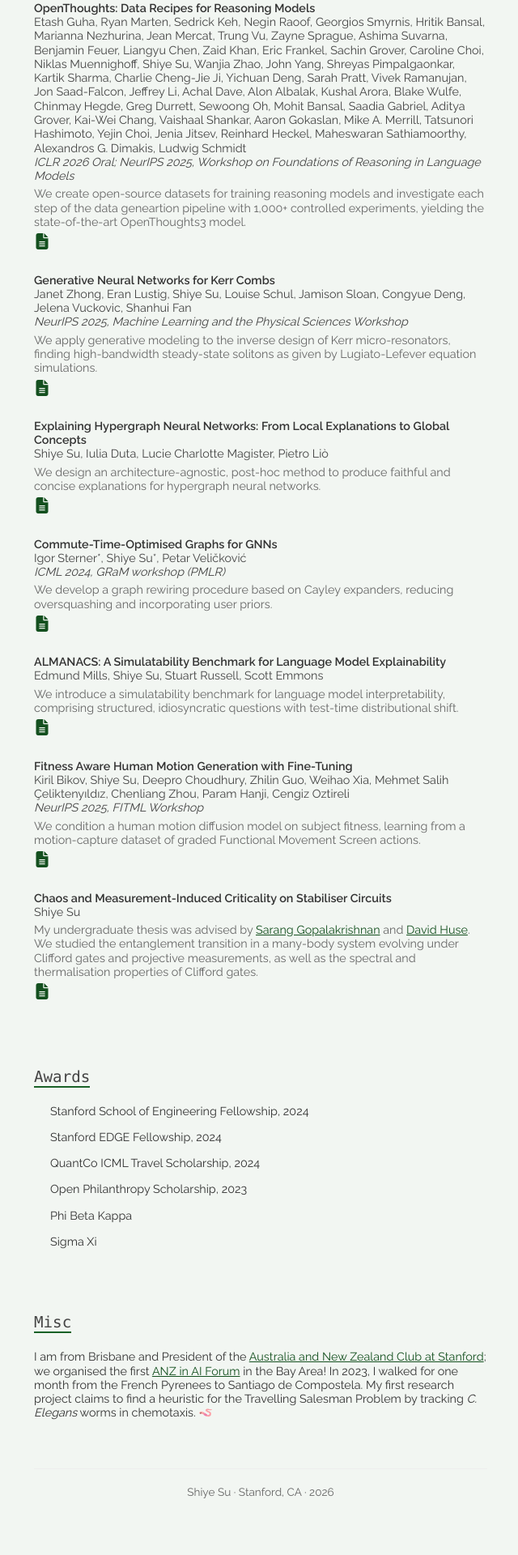
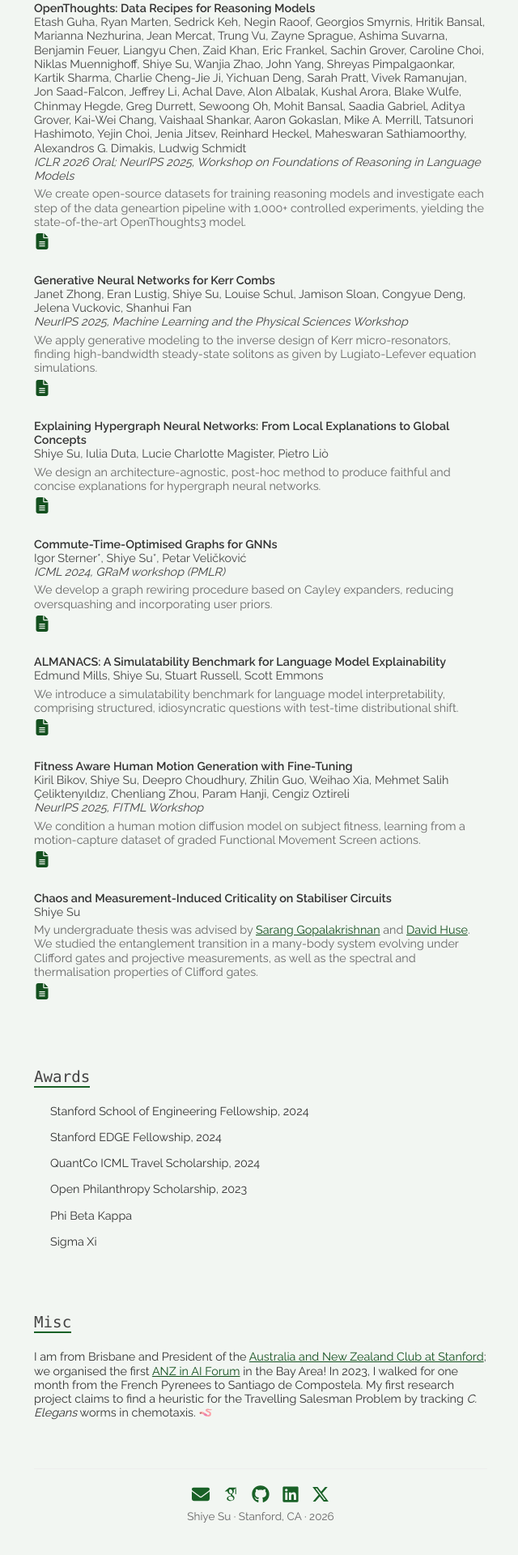
Before and after one commit to ssu53/ssu53.github.io, a Jekyll site: the page built from index.html, in a window 1280 px wide. Shown: the part 1640-3560 px from the top of the page at 81% size, without its empty margins (318-958 px from the left). Built offline with Jekyll 4.4.1, drawn with Linux system fonts in a browser that asks for light colours; before the commit the page ends 3530 px from its top, so only the background shows below that.

Commit message:
small fix

```diff
--- a/_config.yml
+++ b/_config.yml
@@ -1,5 +1,5 @@
 title: Shiye Su
-description: "PhD student in Computer Science at Stanford, working on multimodal learning and generative models."
+description: "Multimodal AI Research @ Stanford CS"
 url: "https://ssu53.github.io"
 baseurl: ""
 
--- a/_layouts/default.html
+++ b/_layouts/default.html
@@ -12,6 +12,23 @@
     <div class="container">
         {{ content }}
         <footer>
+            <div class="social-links">
+                <a href="mailto:shiye@stanford.edu" aria-label="Email">
+                    <svg><use href="#icon-email"/></svg>
+                </a>
+                <a href="https://scholar.google.com/citations?user=lLew4RwAAAAJ&hl" target="_blank" rel="noopener" aria-label="Google Scholar">
+                    <svg><use href="#icon-scholar"/></svg>
+                </a>
+                <a href="https://github.com/ssu53" target="_blank" rel="noopener" aria-label="GitHub">
+                    <svg><use href="#icon-github"/></svg>
+                </a>
+                <a href="https://www.linkedin.com/in/shiye-su/" target="_blank" rel="noopener" aria-label="LinkedIn">
+                    <svg><use href="#icon-linkedin"/></svg>
+                </a>
+                <a href="https://twitter.com/shiye_su" target="_blank" rel="noopener" aria-label="Twitter">
+                    <svg><use href="#icon-twitter"/></svg>
+                </a>
+            </div>
             <p>Shiye Su · Stanford, CA · {{ 'now' | date: "%Y" }}</p>
         </footer>
     </div>
--- a/assets/css/style.css
+++ b/assets/css/style.css
@@ -244,6 +244,11 @@ footer {
     font-size: 0.85rem;
 }
 
+footer .social-links {
+    justify-content: center;
+    margin-bottom: 3px;
+}
+
 /* Responsive */
 @media (max-width: 400px) {
     nav ul {
```
